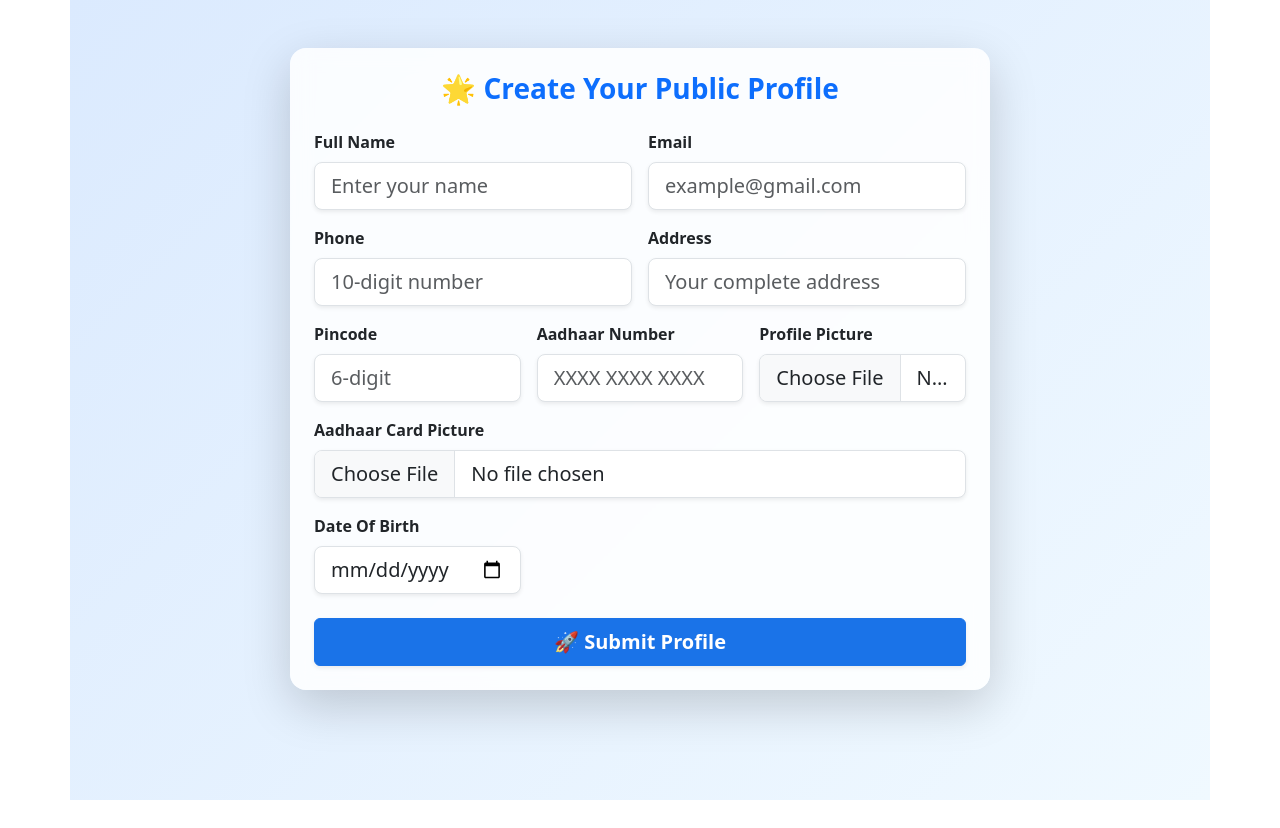
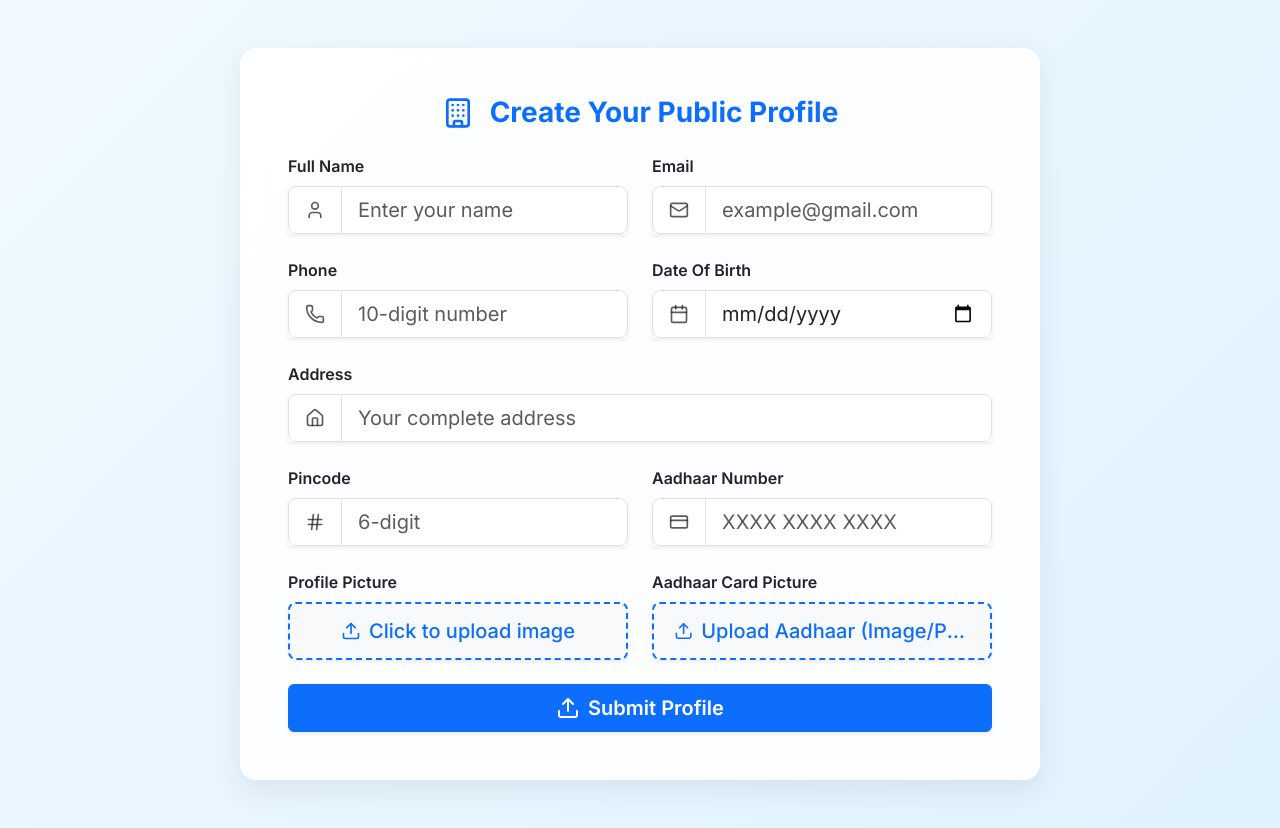
Before and after one commit to Tarunshakya1999/indokonafrontend, a React (Vite) app: page /pf in a window 1280 px wide. Before the commit the page ends 800 px from the top, so only its background shows below. Built offline with nearby package versions, Linux system fonts and the light colour scheme.

Commit message:
new 9908oiuyt6fgv

```diff
--- a/src/PublicProfile.jsx
+++ b/src/PublicProfile.jsx
@@ -1,6 +1,151 @@
 import React, { useState } from "react";
 import axios from "axios";
-import "bootstrap/dist/css/bootstrap.min.css";
+// Bootstrap CSS is now imported via CDN in the CustomStyles component
+// import "bootstrap/dist/css/bootstrap.min.css";
+// Import icons from lucide-react for a modern look
+import {
+  User,
+  Mail,
+  Phone,
+  Home,
+  Hash,
+  CreditCard,
+  Calendar,
+  Upload,
+  Image as ImageIcon,
+  Loader2,
+  CheckCircle,
+  AlertCircle,
+  Building,
+} from "lucide-react";
+
+// CSS-in-JS using a <style> tag is the cleanest way to add custom styles
+// in a single-file React component without Tailwind.
+const CustomStyles = () => (
+  <style>
+    {`
+      /* Import Bootstrap CSS from CDN */
+      @import url('https://cdn.jsdelivr.net/npm/bootstrap@5.3.3/dist/css/bootstrap.min.css');
+
+      /* Import the Inter font for a cleaner, modern look */
+      @import url('https://fonts.googleapis.com/css2?family=Inter:wght@400;500;600;700&display=swap');
+
+      body {
+        font-family: 'Inter', sans-serif;
+      }
+
+      /* A subtle background gradient */
+      .form-container-bg {
+        background: linear-gradient(135deg, #f0f9ff 0%, #e0f2fe 100%);
+        min-height: 100vh;
+      }
+
+      /* Softer shadows and a slight blur for the card */
+      .profile-card {
+        background: rgba(255, 255, 255, 0.9);
+        backdrop-filter: blur(10px);
+        border: 1px solid rgba(255, 255, 255, 0.2);
+        box-shadow: 0 10px 30px rgba(0, 0, 0, 0.07);
+        transition: all 0.3s ease;
+      }
+
+      /* Custom loading overlay */
+      .loading-overlay {
+        position: fixed;
+        top: 0;
+        left: 0;
+        width: 100%;
+        height: 100%;
+        display: flex;
+        flex-direction: column;
+        justify-content: center;
+        align-items: center;
+        backdrop-filter: blur(8px);
+        background-color: rgba(255, 255, 255, 0.6);
+        z-index: 9999;
+      }
+
+      /* Spinning animation for the loader icon */
+      @keyframes spin {
+        from { transform: rotate(0deg); }
+        to { transform: rotate(360deg); }
+      }
+
+      .animate-spin {
+        animation: spin 1s linear infinite;
+      }
+
+      /* Style the input groups */
+      .input-group-text {
+        background-color: #ffffff;
+        border-end-width: 0;
+      }
+      .form-control {
+        border-start-width: 0;
+      }
+      .form-control:focus {
+        box-shadow: 0 0 0 0.25rem rgba(13, 110, 253, 0.25);
+        border-color: #86b7fe;
+        z-index: 2; /* Brings input on top of icon span on focus */
+      }
+      /* Fix border radius clipping */
+      .input-group .form-control {
+        border-top-left-radius: 0;
+        border-bottom-left-radius: 0;
+      }
+      .input-group .input-group-text {
+        border-top-right-radius: 0;
+        border-bottom-right-radius: 0;
+      }
+
+
+      /* Custom file upload button */
+      .file-upload-label {
+        display: flex;
+        align-items: center;
+        justify-content: center;
+        cursor: pointer;
+        border: 2px dashed #0d6efd;
+        background-color: #f8f9fa;
+        transition: all 0.3s ease;
+        padding: 0.75rem 1.25rem;
+        color: #0d6efd;
+        font-weight: 500;
+      }
+
+      .file-upload-label:hover {
+        background-color: #e9f2ff;
+        border-color: #0a58ca;
+      }
+
+      .file-upload-label span {
+        white-space: nowrap;
+        overflow: hidden;
+        text-overflow: ellipsis;
+        max-width: 100%;
+        padding-left: 8px;
+      }
+
+      /* Profile image preview */
+      .profile-preview {
+        width: 100px;
+        height: 100px;
+        object-fit: cover;
+        border: 3px solid #fff;
+        box-shadow: 0 4px 10px rgba(0, 0, 0, 0.1);
+      }
+
+      /* Submit button hover effect */
+      .btn-submit {
+        transition: all 0.3s ease;
+      }
+      .btn-submit:hover {
+        transform: translateY(-2px);
+        box-shadow: 0 4px 15px rgba(13, 110, 253, 0.3);
+      }
+    `}
+  </style>
+);
 
 export default function PublicProfileForm() {
   const [formData, setFormData] = useState({
@@ -43,6 +188,8 @@ export default function PublicProfileForm() {
   const handleFileChange = (e) => {
     const { name, files } = e.target;
     const file = files[0];
+    if (!file) return;
+
     if (name === "userpic") {
       setUserpic(file);
       setPreview(URL.createObjectURL(file));
@@ -92,7 +239,7 @@ export default function PublicProfileForm() {
         { headers: { "Content-Type": "multipart/form-data" } }
       );
 
-      setMessage("✅ Profile created successfully!");
+      setMessage("Profile created successfully!");
       setMessageType("success");
       setFormData({
         name: "",
@@ -101,6 +248,7 @@ export default function PublicProfileForm() {
         address: "",
         pincode: "",
         aadhar_number: "",
+        dob: "",
       });
       setUserpic(null);
       setAadharCardPic(null);
@@ -108,10 +256,20 @@ export default function PublicProfileForm() {
     } catch (error) {
       console.error("❌ Upload Error:", error.response?.data || error.message);
       const errData = error.response?.data;
-      if (errData?.email) setMessage(errData.email[0]);
-      else if (errData?.phone) setMessage(errData.phone[0]);
-      else if (errData?.aadhar_number) setMessage(errData.aadhar_number[0]);
-      else setMessage("❌ Failed to create your profile. Please try again.");
+      let errorMsg = "❌ Failed to create your profile. Please try again.";
+      if (errData) {
+        if (errData.email) errorMsg = `Email: ${errData.email[0]}`;
+        else if (errData.phone) errorMsg = `Phone: ${errData.phone[0]}`;
+        else if (errData.aadhar_number) errorMsg = `Aadhaar: ${errData.aadhar_number[0]}`;
+        else if (typeof errData === 'object' && errData !== null) {
+          // Handle nested errors
+          const firstKey = Object.keys(errData)[0];
+          if (Array.isArray(errData[firstKey]) && errData[firstKey].length > 0) {
+            errorMsg = `Error: ${errData[firstKey][0]}`;
+          }
+        }
+      }
+      setMessage(errorMsg);
       setMessageType("error");
     } finally {
       setLoading(false);
@@ -123,28 +281,15 @@ export default function PublicProfileForm() {
   };
 
   return (
-    <div
-      className="container py-5"
-      style={{
-        background: "linear-gradient(135deg, #dbeafe, #f0f9ff)",
-        minHeight: "100vh",
-      }}
-    >
+    <>
+      {/* Inject our custom styles */}
+      <CustomStyles />
+
+      <div className="container-fluid py-5 form-container-bg">
         {/* Loading Overlay */}
         {loading && (
-        <div
-          className="position-fixed top-0 start-0 w-100 h-100 d-flex flex-column justify-content-center align-items-center"
-          style={{
-            backdropFilter: "blur(8px)",
-            backgroundColor: "rgba(255,255,255,0.6)",
-            zIndex: 9999,
-          }}
-        >
-          <div
-            className="spinner-border text-primary mb-3"
-            role="status"
-            style={{ width: "4rem", height: "4rem" }}
-          ></div>
+          <div className="loading-overlay">
+            <Loader2 className="text-primary animate-spin mb-3" size={64} />
             <h5 className="text-primary fw-semibold text-center">
               Creating your profile, please wait...
             </h5>
@@ -152,36 +297,40 @@ export default function PublicProfileForm() {
         )}
 
         <div
-        className="card shadow-lg border-0 rounded-4 mx-auto p-4"
-        style={{
-          maxWidth: "700px",
-          background: "rgba(255, 255, 255, 0.85)",
-          backdropFilter: "blur(10px)",
-          transition: "0.3s",
-        }}
+          className="card profile-card border-0 rounded-4 mx-auto p-4 p-md-5"
+          style={{ maxWidth: "800px" }}
         >
-        <h3 className="text-center fw-bold text-primary mb-4">
-          🌟 Create Your Public Profile
+          <h3 className="text-center fw-bold text-primary mb-4 d-flex align-items-center justify-content-center">
+            <Building className="me-3" size={32} /> Create Your Public Profile
           </h3>
 
           {message && (
             <div
-            className={`alert text-center fw-semibold ${
+              className={`alert d-flex align-items-center fw-semibold ${
                 messageType === "success" ? "alert-success" : "alert-danger"
               }`}
             >
+              {messageType === "success" ? (
+                <CheckCircle className="me-2" />
+              ) : (
+                <AlertCircle className="me-2" />
+              )}
               {message}
             </div>
           )}
 
           <form onSubmit={handleSubmit}>
-          <div className="row g-3">
+            <div className="row g-4">
               {/* Name */}
               <div className="col-md-6">
                 <label className="form-label fw-semibold">Full Name</label>
+                <div className="input-group input-group-lg shadow-sm">
+                  <span className="input-group-text">
+                    <User size={20} className="text-muted" />
+                  </span>
                   <input
                     type="text"
-                className="form-control form-control-lg shadow-sm"
+                    className="form-control"
                     name="name"
                     value={formData.name}
                     onChange={handleChange}
@@ -189,13 +338,18 @@ export default function PublicProfileForm() {
                     required
                   />
                 </div>
+              </div>
 
               {/* Email */}
               <div className="col-md-6">
                 <label className="form-label fw-semibold">Email</label>
+                <div className="input-group input-group-lg shadow-sm">
+                  <span className="input-group-text">
+                    <Mail size={20} className="text-muted" />
+                  </span>
                   <input
                     type="email"
-                className="form-control form-control-lg shadow-sm"
+                    className="form-control"
                     name="email"
                     value={formData.email}
                     onChange={handleChange}
@@ -203,13 +357,18 @@ export default function PublicProfileForm() {
                     required
                   />
                 </div>
+              </div>
 
               {/* Phone */}
               <div className="col-md-6">
                 <label className="form-label fw-semibold">Phone</label>
+                <div className="input-group input-group-lg shadow-sm">
+                  <span className="input-group-text">
+                    <Phone size={20} className="text-muted" />
+                  </span>
                   <input
                     type="text"
-                className="form-control form-control-lg shadow-sm"
+                    className="form-control"
                     name="phone"
                     value={formData.phone}
                     onChange={handleChange}
@@ -218,13 +377,36 @@ export default function PublicProfileForm() {
                     required
                   />
                 </div>
+              </div>
+
+              {/* Date Of Birth */}
+              <div className="col-md-6">
+                <label className="form-label fw-semibold">Date Of Birth</label>
+                <div className="input-group input-group-lg shadow-sm">
+                  <span className="input-group-text">
+                    <Calendar size={20} className="text-muted" />
+                  </span>
+                  <input
+                    type="date"
+                    className="form-control"
+                    name="dob"
+                    value={formData.dob}
+                    onChange={handleChange}
+                    required
+                  />
+                </div>
+              </div>
 
               {/* Address */}
-            <div className="col-md-6">
+              <div className="col-md-12">
                 <label className="form-label fw-semibold">Address</label>
+                <div className="input-group input-group-lg shadow-sm">
+                  <span className="input-group-text">
+                    <Home size={20} className="text-muted" />
+                  </span>
                   <input
                     type="text"
-                className="form-control form-control-lg shadow-sm"
+                    className="form-control"
                     name="address"
                     value={formData.address}
                     onChange={handleChange}
@@ -232,27 +414,38 @@ export default function PublicProfileForm() {
                     required
                   />
                 </div>
+              </div>
 
               {/* Pincode */}
-            <div className="col-md-4">
+              <div className="col-md-6">
                 <label className="form-label fw-semibold">Pincode</label>
+                <div className="input-group input-group-lg shadow-sm">
+                  <span className="input-group-text">
+                    <Hash size={20} className="text-muted" />
+                  </span>
                   <input
-                type="number"
-                className="form-control form-control-lg shadow-sm"
+                    type="text"
+                    className="form-control"
                     name="pincode"
                     value={formData.pincode}
                     onChange={handleChange}
                     placeholder="6-digit"
+                    maxLength={6}
                     required
                   />
                 </div>
+              </div>
 
               {/* Aadhar Number */}
-            <div className="col-md-4">
+              <div className="col-md-6">
                 <label className="form-label fw-semibold">Aadhaar Number</label>
+                <div className="input-group input-group-lg shadow-sm">
+                  <span className="input-group-text">
+                    <CreditCard size={20} className="text-muted" />
+                  </span>
                   <input
                     type="text"
-                className="form-control form-control-lg shadow-sm"
+                    className="form-control"
                     name="aadhar_number"
                     value={formData.aadhar_number}
                     onChange={handleChange}
@@ -261,13 +454,26 @@ export default function PublicProfileForm() {
                     required
                   />
                 </div>
+              </div>
 
               {/* Profile Picture */}
-            <div className="col-md-4">
-              <label className="form-label fw-semibold">Profile Picture</label>
+              <div className="col-md-6">
+                <label className="form-label fw-semibold">
+                  Profile Picture
+                </label>
+                <label
+                  htmlFor="userpic-upload"
+                  className="form-control form-control-lg file-upload-label shadow-sm"
+                >
+                  <Upload size={20} />
+                  <span>
+                    {userpic ? userpic.name : "Click to upload image"}
+                  </span>
+                </label>
                 <input
                   type="file"
-                className="form-control form-control-lg shadow-sm"
+                  className="d-none"
+                  id="userpic-upload"
                   name="userpic"
                   accept="image/*"
                   onChange={handleFileChange}
@@ -277,36 +483,34 @@ export default function PublicProfileForm() {
                   <img
                     src={preview}
                     alt="Profile Preview"
-                  className="mt-2 rounded-4 shadow"
-                  width="100"
-                  height="100"
+                    className="mt-3 rounded-circle profile-preview"
                   />
                 )}
               </div>
 
               {/* Aadhaar Card Picture */}
-            <div className="col-md-12">
+              <div className="col-md-6">
                 <label className="form-label fw-semibold">
                   Aadhaar Card Picture
                 </label>
+                <label
+                  htmlFor="aadhar-upload"
+                  className="form-control form-control-lg file-upload-label shadow-sm"
+                >
+                  <Upload size={20} />
+                  <span>
+                    {aadharCardPic
+                      ? aadharCardPic.name
+                      : "Upload Aadhaar (Image/PDF)"}
+                  </span>
+                </label>
                 <input
                   type="file"
-                className="form-control form-control-lg shadow-sm"
+                  className="d-none"
+                  id="aadhar-upload"
                   name="aadhar_card_pic"
                   accept="image/*,application/pdf"
                   onChange={handleFileChange}
-                required
-              />
-            </div>
-            {/* Date Of Birth*/}
-            <div className="col-md-4">
-              <label className="form-label fw-semibold">Date Of Birth</label>
-              <input
-                type="date"
-                className="form-control form-control-lg shadow-sm"
-                name="dob"
-                value={formData.dob}
-                onChange={handleChange}
                   required
                 />
               </div>
@@ -314,16 +518,22 @@ export default function PublicProfileForm() {
 
             <button
               type="submit"
-            className="btn btn-primary w-100 mt-4 py-2 fs-5 fw-semibold shadow-sm"
+              className="btn btn-primary btn-submit w-100 mt-4 py-2 fs-5 fw-semibold shadow-sm d-flex align-items-center justify-content-center"
               disabled={loading}
-            style={{
-              transition: "0.3s",
-            }}
             >
-            {loading ? "Uploading..." : "🚀 Submit Profile"}
+              {loading ? (
+                <>
+                  <Loader2 className="animate-spin me-2" /> Uploading...
+                </>
+              ) : (
+                <>
+                  <Upload className="me-2" /> Submit Profile
+                </>
+              )}
             </button>
           </form>
         </div>
       </div>
+    </>
   );
 }
```
Lines whose indentation alone changed are shown as unchanged.
